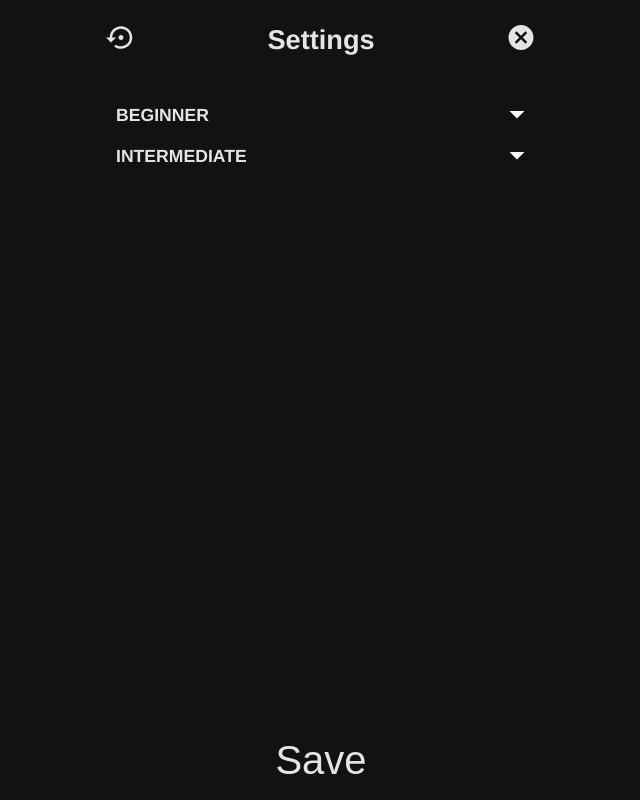
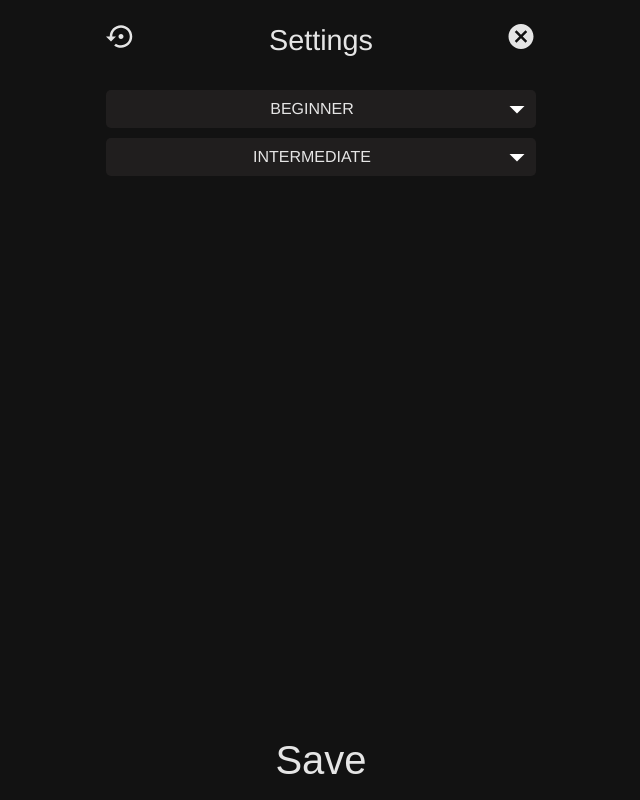
Before and after one commit to Hecktors/rueda-de-casino, a React (Create React App) app: page / in a window 1280 px wide. Both pictures are taken after a click on the button 840 px from the left and 40 px from the top of the page. Shown: the whole page, without its empty margins (319-959 px from the left). Built offline with nearby package versions, Linux system fonts and the light colour scheme.

Commit message:
Change styles

```diff
--- a/src/components/CurrentMove.js
+++ b/src/components/CurrentMove.js
@@ -10,5 +10,7 @@ export default function CurrentMove({ name }) {
 const NameWrapper = styled.div`
   padding: 20px;
   text-align: center;
-  font-size: 2rem;
+  font-size: 4rem;
+  color: var(--color-secondary);
+  margin-top: -10vh;
 `
--- a/src/components/Header.js
+++ b/src/components/Header.js
@@ -14,7 +14,7 @@ export default function Header({
   toggleSettings,
   deleleSelectedMoves,
 }) {
-  let title = 'Rueda De Casino'
+  let title = 'Salsa Time'
   if (appState === 'sessionPlay') title = 'Bailamos!!!'
   if (appState === 'sessionPause') title = 'Pause'
   if (appState === 'settings') title = 'Settings'
@@ -25,26 +25,30 @@ export default function Header({
       ? toggleSettings
       : stopSession
 
-  const hasButton = appState !== 'sessionPlay'
-  const isSettings = appState === 'settings'
+  const isHome = appState === 'home'
+  const hasButtonRight = appState !== 'sessionPlay'
+  const hasButtonLeft = appState === 'settings'
+
+  const buttonLeft = hasButtonLeft ? (
+    <HeaderButton isResetButton={true} appState={appState} onClick={() => {}} />
+  ) : null
+
+  const buttonRight = hasButtonRight ? (
+    <HeaderButton
+      onClick={handleClick}
+      appState={appState}
+      isResetButton={false}
+    />
+  ) : null
 
   return (
     <HeaderStyled>
-      {isSettings && (
-        <HeaderButton
-          isResetButton={true}
-          appState={appState}
-          onClick={() => {}}
-        />
-      )}
-      <h1>{title}</h1>
-      {hasButton && (
-        <HeaderButton
-          onClick={handleClick}
-          appState={appState}
-          isResetButton={false}
-        />
-      )}
+      <h1 className={isHome ? 'title' : ''}>
+        {buttonLeft}
+        {title}
+        {buttonRight}
+      </h1>
+      {isHome && <h2 className="subtitle">El cantante de la rueda</h2>}
     </HeaderStyled>
   )
 }
@@ -55,6 +59,23 @@ const HeaderStyled = styled.header`
   place-items: center;
 
   h1 {
-    font-size: 1.7rem;
+    position: relative;
+    width: 100%;
+    text-align: center;
+    font-size: 1.8rem;
+    font-weight: normal;
+  }
+  .title {
+    font-family: 'Molle', cursive;
+    color: var(--color-secondary);
+    font-size: 3rem;
+  }
+  .subtitle {
+    font-size: 1.2rem;
+    position: absolute;
+    bottom: -10px;
+    text-transform: uppercase;
+    color: var(--color-secondary);
+    font-family: 'Molle', cursive;
   }
 `
--- a/src/components/LevelDropDown.js
+++ b/src/components/LevelDropDown.js
@@ -47,7 +47,7 @@ export default function LevelDropDown({
   return (
     <LevelDropDownStyled isOpen={isOpen}>
       <h3 onClick={toogleLevelList}>
-        {name.toUpperCase()}
+        <span class="level-name">{name.toUpperCase()}</span>
         {isOpen ? <ArrowUpIcon /> : <ArrowDownIcon />}{' '}
       </h3>
       <ul>{listItems}</ul>
@@ -56,29 +56,43 @@ export default function LevelDropDown({
 }
 
 const LevelDropDownStyled = styled.div`
-  font-size: 1.1rem;
+  padding: 10px;
+  border-radius: 5px;
   margin-bottom: 10px;
+  background-color: var(--color-bg-dropdown);
 
   input {
+    display: none;
     margin-right: 5px;
   }
 
   h3 {
-    padding: 5px 0;
+    font-size: 1rem;
+    padding: 0;
     display: flex;
     justify-content: space-between;
-    font-size: inherit;
+
+    & .level-name {
+      flex-grow: 1;
+      font-size: inherit;
+      font-weight: normal;
+      text-align: center;
+    }
+
     svg {
       transform: scale(2);
     }
   }
   ul {
     overflow: hidden;
-    transition: 1s;
     height: ${(props) => (props.isOpen ? 'auto' : 0)};
   }
   li {
+    color: var(--color-passive);
     padding: 3px 0;
+    &:first-of-type {
+      padding-top: 15px;
+    }
 
     label {
       display: inline-block;
--- a/src/components/MoveList.js
+++ b/src/components/MoveList.js
@@ -24,16 +24,16 @@ const MoveListStyled = styled.div`
     li {
       margin: 5px;
       list-style: none;
-      color: var(--color-disabled);
+      color: var(--color-passive);
     }
   }
   .msg {
+    width: 100%;
     position: absolute;
-    top: 0;
+    top: 50px;
     left: 0;
-    width: 100%;
     text-align: center;
-    color: var(--color-selected);
-    font-size: 1.2rem;
+    color: var(--color-text);
+    font-size: 1rem;
   }
 `
--- a/src/components/Settings.js
+++ b/src/components/Settings.js
@@ -50,5 +50,5 @@ export default function Settings({
 const FormStyled = styled.form`
   width: 100%;
   height: 100%;
-  padding: 20px;
+  padding: 10px;
 `
--- a/src/styles/GlobalStyles.js
+++ b/src/styles/GlobalStyles.js
@@ -1,13 +1,19 @@
 import { createGlobalStyle } from 'styled-components'
 
 export default createGlobalStyle`
+@import url('https://fonts.googleapis.com/css2?family=Molle:ital@1&display=swap');
+
     :root {
         --color-primary: #121212;
         --color-text: #e5e5e5;
         --color-main-button: transparent;
-        --color-selected: orange;
+        --color-selected: #ff6c00;
         --color-active: #e5e5e5;
-        --color-disabled: #666;
+        --color-disabled: #2c2c2c;
+        --color-passive: #999;
+        --color-secondary: #ff3d00;
+        --color-bg-dropdown: #201e1e;
+
     }
     * {
         box-sizing: border-box;
```
Also changed, not shown: src/App.js (+5 -4 lines).
